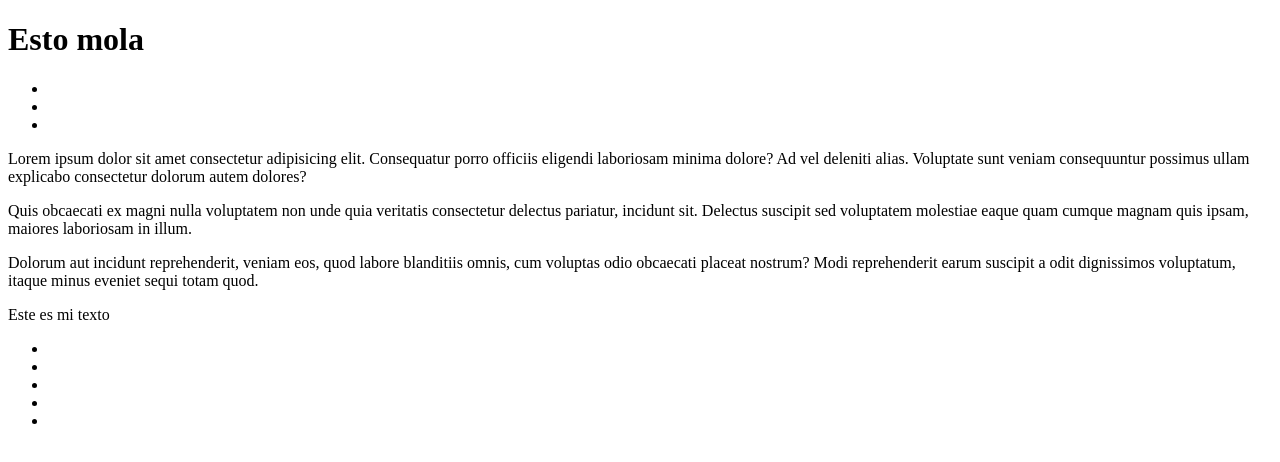
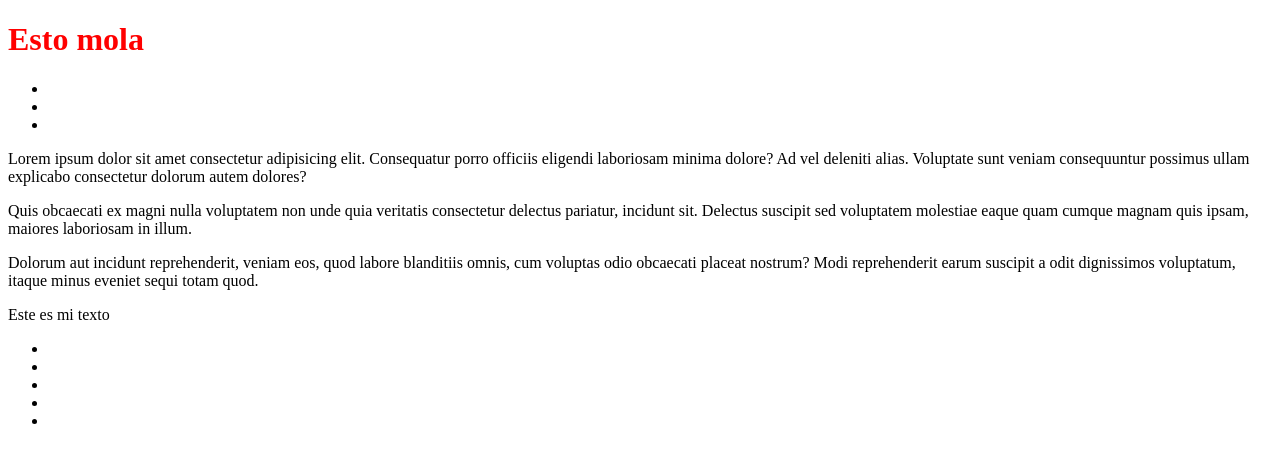
Before and after one commit to MartaTao/repositiorio_de_prueba, a plain HTML site: page pruebas.html in a window 1280 px wide. Drawn offline with Linux system fonts and the light colour scheme.

Commit message:
Trying js

```diff
--- /dev/null
+++ b/js/myscript.js
@@ -0,0 +1,2 @@
+//alert("Hello to js")
+console.log("CHAVALERIA!!!")
--- a/pruebas.html
+++ b/pruebas.html
@@ -4,7 +4,7 @@
     <meta charset="UTF-8">
     <meta http-equiv="X-UA-Compatible" content="IE=edge">
     <meta name="viewport" content="width=device-width, initial-scale=1.0">
-    <link rel="stylesheet" href="style.css">
+    <link rel="stylesheet" href="css/styles.css">
     <link rel="shortcut icon" href="favicon.ico" type="image/x-icon">
     <meta name="viewport" content="width=device-width, initial-scale=1.0">
     <title>Document</title>
@@ -35,7 +35,7 @@
                 <li><a href="http://" target="_blank" class="link_menu" Menu·#5=""></a></li>
             </ul>
         </nav>
-
     </header>
+    <script src="js/myscript.js"></script>
 </body>
 </html>
```
